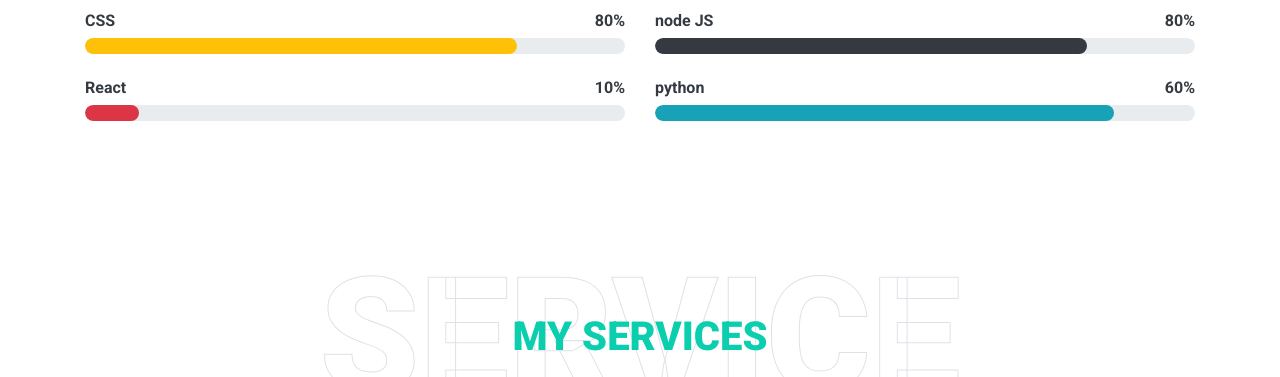
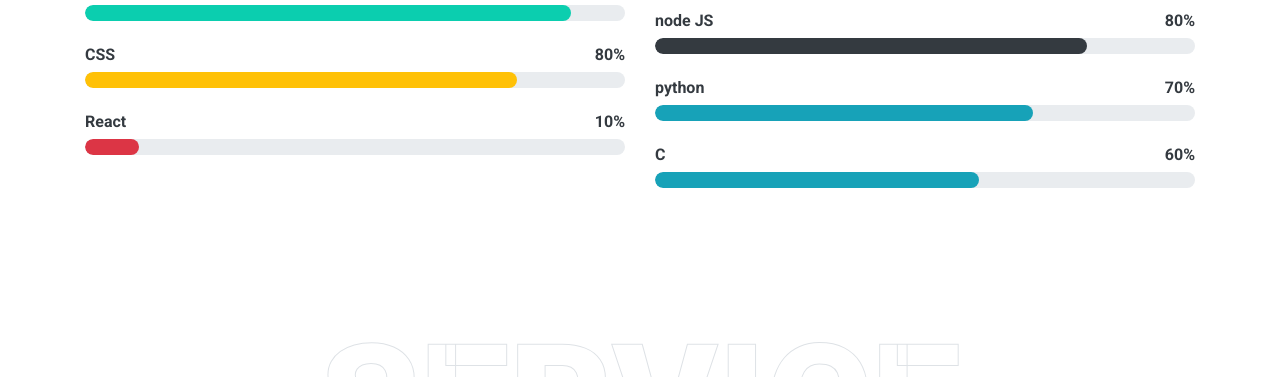
Before and after one commit to ghazalizeineb/MyPortfolio, a plain HTML site: page index.html in a window 1280 px wide. Shown: the part 2652-3029 px from the top of the page. Drawn offline with nearby package versions, Linux system fonts and the light colour scheme.

Commit message:
update index

```diff
--- a/index.html
+++ b/index.html
@@ -253,10 +253,19 @@
                     <div class="skill mb-4">
                         <div class="d-flex justify-content-between">
                             <h6 class="font-weight-bold">python</h6>
+                            <h6 class="font-weight-bold">70%</h6>
+                        </div>
+                        <div class="progress">
+                            <div class="progress-bar bg-info" role="progressbar" aria-valuenow="70" aria-valuemin="0" aria-valuemax="100"></div>
+                        </div>
+                    </div>
+                    <div class="skill mb-4">
+                        <div class="d-flex justify-content-between">
+                            <h6 class="font-weight-bold">C</h6>
                             <h6 class="font-weight-bold">60%</h6>
                         </div>
                         <div class="progress">
-                            <div class="progress-bar bg-info" role="progressbar" aria-valuenow="85" aria-valuemin="0" aria-valuemax="100"></div>
+                            <div class="progress-bar bg-info" role="progressbar" aria-valuenow="60" aria-valuemin="0" aria-valuemax="100"></div>
                         </div>
                     </div>
                 </div>
```
